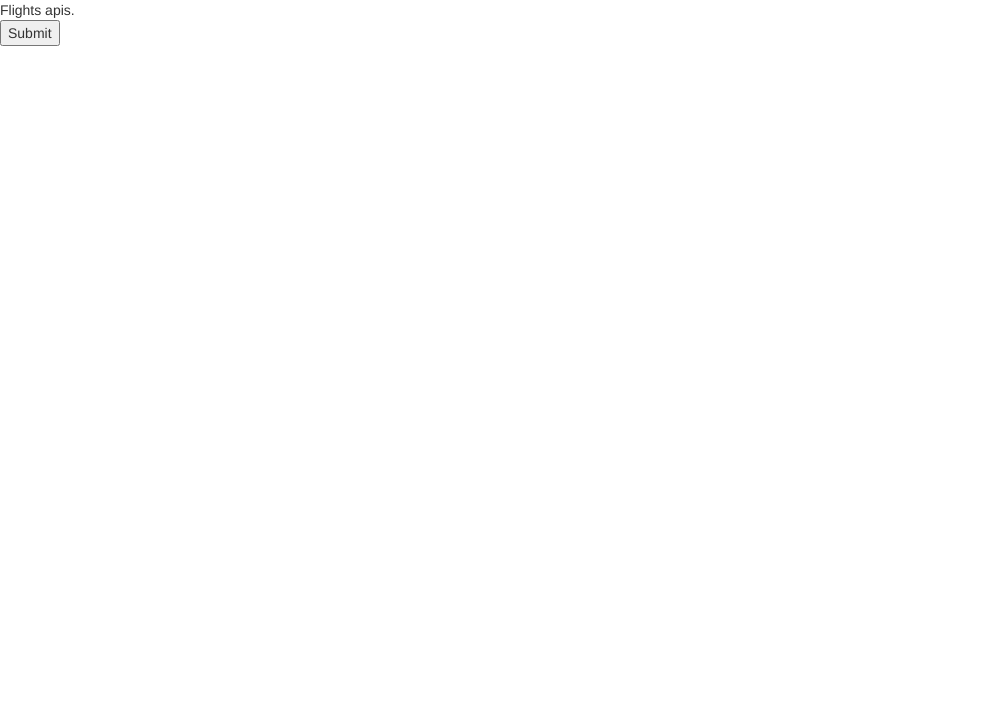
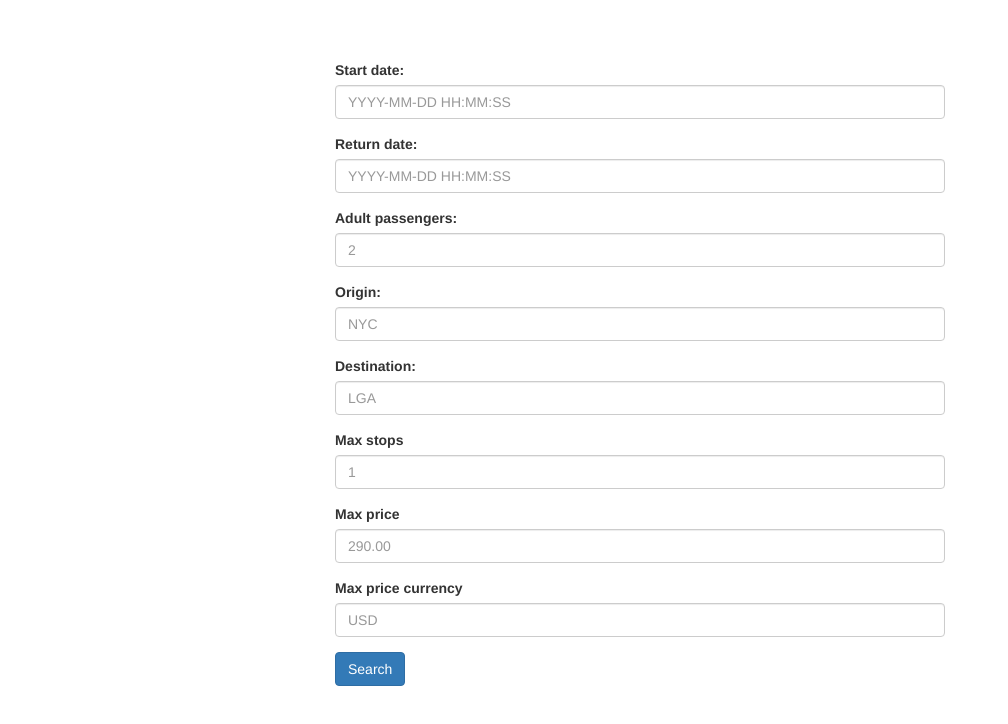
Before and after one commit to MezianeHadjadj/flights_api, a website: page public/index.html in a window 1280 px wide. Shown: the whole page, without its empty margins (0-1008 px from the left). Drawn offline with nearby package versions, Linux system fonts and the light colour scheme.

Commit message:
add bootstrap form

```diff
--- a/public/CSS/style.css
+++ b/public/CSS/style.css
@@ -0,0 +1,6 @@
+#center_form{
+    margin-left: 25% ;
+    margin-top: 60px;
+    margin-bottom: 60px;
+    width:50% /* value of your choice which suits your alignment */
+}
--- a/public/index.html
+++ b/public/index.html
@@ -5,10 +5,16 @@
 <head>
 <title>FLights Apis</title>
 
+ <link rel="stylesheet" href="//netdna.bootstrapcdn.com/font-awesome/4.0.3/css/font-awesome.min.css">
+    <link rel="stylesheet" href="CSS/style.css" >
 
-    <link rel="stylesheet" href="//netdna.bootstrapcdn.com/bootstrap/3.0.0/css/bootstrap.min.css"><!-- load bootstrap -->
-    <link rel="stylesheet" href="//netdna.bootstrapcdn.com/font-awesome/4.0.3/css/font-awesome.min.css">
-    <link rel="stylesheet" href="/CSS/style.css" >
+    <link rel="stylesheet" href="http://maxcdn.bootstrapcdn.com/bootstrap/3.3.6/css/bootstrap.min.css">
+
+    <!-- jQuery library -->
+    <script src="https://ajax.googleapis.com/ajax/libs/jquery/1.12.0/jquery.min.js"></script>
+
+    <!-- Latest compiled JavaScript -->
+    <script src="http://maxcdn.bootstrapcdn.com/bootstrap/3.3.6/js/bootstrap.min.js"></script>
 
 
     <script src="//ajax.googleapis.com/ajax/libs/angularjs/1.2.16/angular.min.js"></script><!-- load angular -->
@@ -17,14 +23,51 @@
     <script src="js/services/flightsService.js"></script>
     <script src="js/core.js"></script>
 </head>
-Flights apis.
+
 
 <body ng-controller="mainController">
 
-    <div>
-        <input type="submit" ng-click="get_flights()" ></input>
+        <!-- FLights search api form -->
+        <form  class="col-md-4" id="center_form" >
+            <fieldset class="form-group">
+                <label >Start date:</label>
+                <input type="text" class="form-control" id="exampleInputEmail1" placeholder="YYYY-MM-DD HH:MM:SS">
+            </fieldset>
+            <fieldset class="form-group">
+                <label >Return date:</label>
+                <input type="text" class="form-control" id="exampleInputEmail1" placeholder="YYYY-MM-DD HH:MM:SS">
+            </fieldset>
+            <fieldset class="form-group">
+                <label >Adult passengers:</label>
+                <input type="text" class="form-control" id="exampleInputEmail1" placeholder="2">
+            </fieldset>
+            <fieldset class="form-group">
+                <label >Origin:</label>
+                <input type="text" class="form-control" id="exampleInputEmail1" placeholder="NYC">
+            </fieldset>
+            <fieldset class="form-group">
+                <label >Destination:</label>
+                <input type="text" class="form-control" id="exampleInputEmail1" placeholder="LGA">
+            </fieldset>
+            <fieldset class="form-group">
+                <label >Max stops</label>
+                <input type="text" class="form-control" id="exampleInputEmail1" placeholder="1">
+            </fieldset>
+            <fieldset class="form-group">
+                <label >Max price</label>
+                <input type="text" class="form-control" id="exampleInputEmail1" placeholder="290.00">
+            </fieldset>
+            <fieldset class="form-group">
+                <label >Max price currency</label>
+                <input type="text" class="form-control" id="exampleInputEmail1" placeholder="USD">
+            </fieldset>
+
+            <button type="submit" ng-click="get_flights()" class="btn btn-primary">Search </button>
+        </form>
+
+        <!-- end of Flight api search form -->
+
         <div>{{ results }}</div>
-    </div>
 
 </body>
 </html>
```
